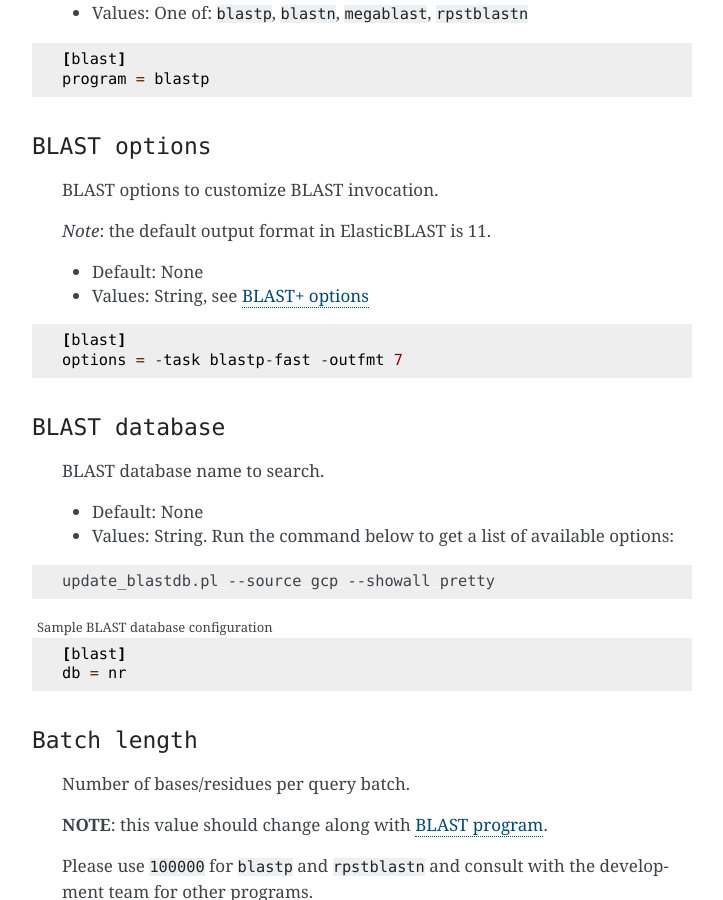
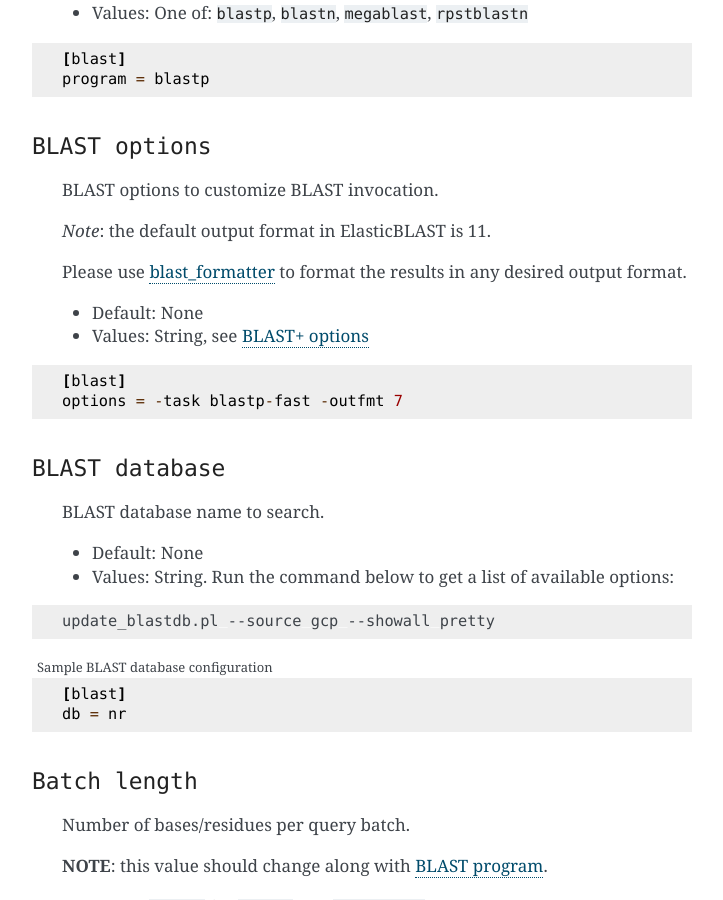
Before and after one commit to ncbi/elastic-blast-docs, a Sphinx documentation site: the page built from docs/source/configuration.rst, in a window 1280 px wide and 900 px high, scrolled down 3234 px. Shown: the whole window, without its empty margins (388-1111 px from the left). Built offline with Sphinx 7.4.7, drawn with Linux system fonts in a browser that asks for light colours.

Commit message:
Add link to blast_formatter

```diff
--- a/docs/source/configuration.rst
+++ b/docs/source/configuration.rst
@@ -210,6 +210,9 @@ BLAST configuration options
 
     *Note*: the default output format in ElasticBLAST is 11.
 
+    Please use `blast_formatter <https://www.ncbi.nlm.nih.gov/books/NBK279697/>`_ to format
+    the results in any desired output format.
+
     * Default: None
     * Values: String, see `BLAST+ options <https://www.ncbi.nlm.nih.gov/books/NBK279684/#appendices.Options_for_the_commandline_a>`_
 
```
